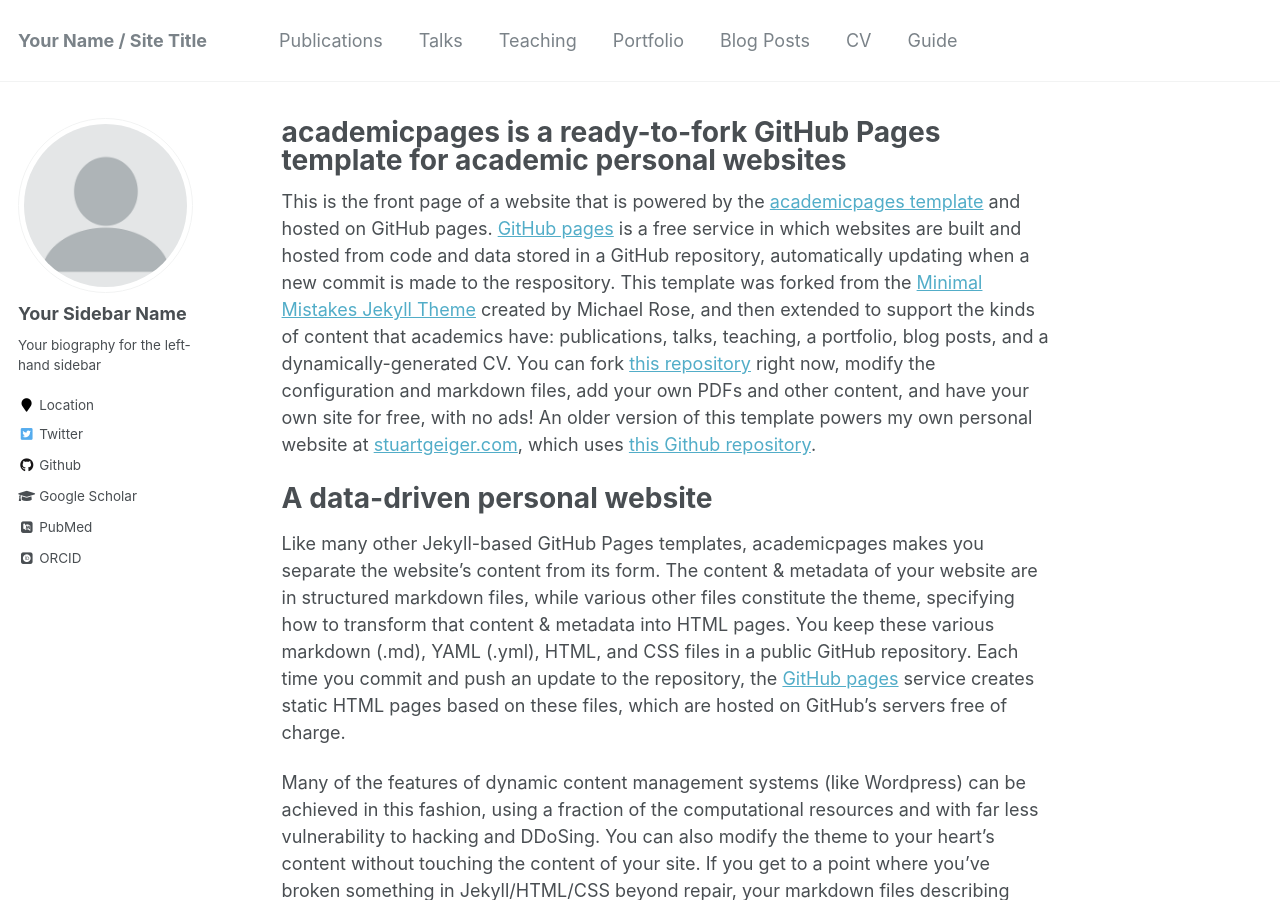
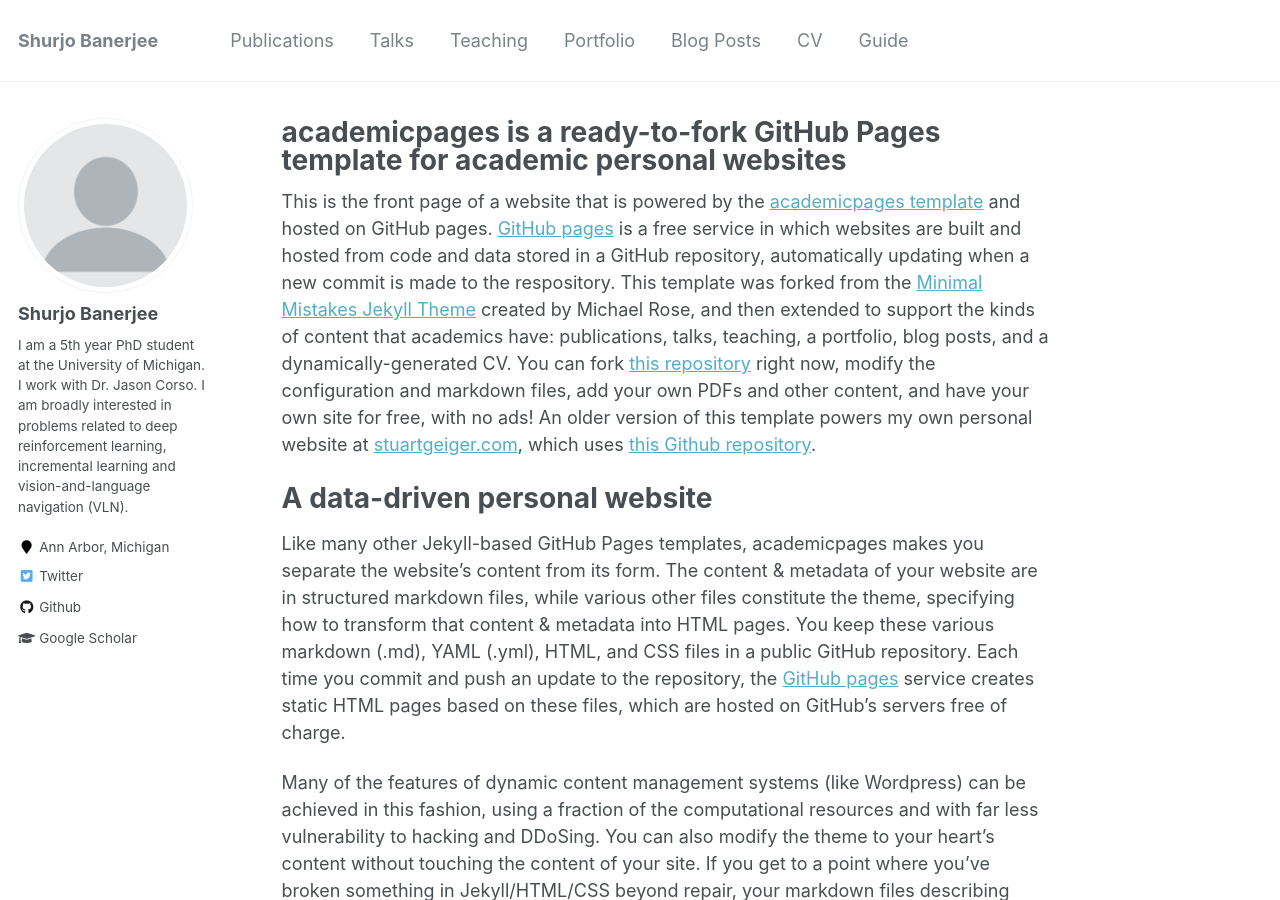
Before and after one commit to shurjobanerjee/shurjobanerjee.github.io, a Jekyll site: the page built from _pages/about.md, in a window 1280 px wide and 900 px high. Built offline with Jekyll 4.4.1, drawn with Linux system fonts in a browser that asks for light colours; some web fonts are replaced.

```diff
--- a/_config.yml
+++ b/_config.yml
@@ -7,7 +7,7 @@
 
 # Site Settings
 locale                   : "en-US"
-title                    : "Your Name / Site Title"
+title                    : "Shurjo Banerjee"
 title_separator          : "-"
 name                     : &name "Your Name"
 description              : &description "personal description"
@@ -80,13 +80,13 @@
 
 # Site Author
 author:
-  name             : "Your Sidebar Name"
-  avatar           : "profile.png"
-  bio              : "Your biography for the left-hand sidebar"
-  location         : "Location"
+  name             : "Shurjo Banerjee"
+  avatar           : "profile2.png"
+  bio              : "I am a 5th year PhD student at the University of Michigan. I work with Dr. Jason Corso. I am broadly interested in problems related to deep reinforcement learning, incremental learning and vision-and-language navigation (VLN)."
+  location         : "Ann Arbor, Michigan"
   employer         :
-  pubmed           : "https://www.ncbi.nlm.nih.gov/pubmed/?term=john+snow"
-  googlescholar    : "http://yourfullgooglescholarurl.com"
+  pubmed           : #"https://www.ncbi.nlm.nih.gov/pubmed/?term=john+snow"
+  googlescholar    : "https://scholar.google.com/citations?user=8Is300UAAAAJ&hl=en&authuser=1&oi=ao"
   email            :
   researchgate     :  # example: "https://www.researchgate.net/profile/yourprofile"
   uri              :
@@ -96,20 +96,20 @@
   flickr           :
   facebook         :
   foursquare       :
-  github           : "academicpages"
+  github           : "shurjobanerjee"
   google_plus      :
   keybase          :
   instagram        :
   impactstory      : #"https://profiles.impactstory.org/u/xxxx-xxxx-xxxx-xxxx"
   lastfm           :
   linkedin         :
-  orcid            : "http://orcid.org/yourorcidurl"
+  orcid            : #"http://orcid.org/yourorcidurl"
   pinterest        :
   soundcloud       :
   stackoverflow    : # http://stackoverflow.com/users/123456/username
   steam            :
   tumblr           :
-  twitter          : "replacethistwitterhandle"
+  twitter          : "BanerjeeShurjo"
   vine             :
   weibo            :
   xing             :
```
Also changed, not shown: Gemfile.lock (added), images/profile2.png (renamed from images/profile.png), 3 other files.
